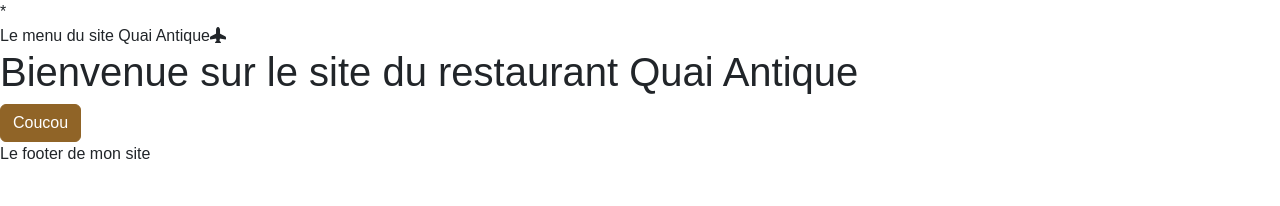
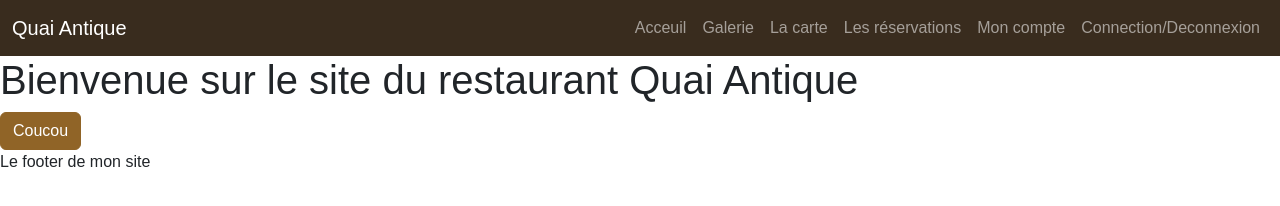
Before and after one commit to olivier435/quaiantiqueRestaurantFont, a website with bundled scripts: page index.html in a window 1280 px wide. Built offline with nearby package versions, Linux system fonts and the light colour scheme; files whose address does not match are found by name; a web font is replaced by a local one.

Commit message:
add site heade

```diff
--- a/index.html
+++ b/index.html
@@ -3,7 +3,7 @@
 
 <head>
     <meta charset="UTF-8">
-    <meta name="viewport" content="width=device-width, initial-scale=1.0">*
+    <meta name="viewport" content="width=device-width, initial-scale=1.0">
     <link rel="preconnect" href="https://fonts.googleapis.com">
     <link rel="preconnect" href="https://fonts.gstatic.com" crossorigin>
     <link href="https://fonts.googleapis.com/css2?family=Hind+Madurai:wght@300;400;500;600;700&display=swap"
@@ -14,7 +14,41 @@
 
 <body>
 
-    <header>Le menu du site Quai Antique<i class="bi bi-airplane-fill"></i></header>
+    <header>
+        <nav class="navbar navbar-expand-lg bg-dark" data-bs-theme="dark">
+            <div class="container-fluid">
+                <a class="navbar-brand" href="/">Quai Antique</a>
+                <button class="navbar-toggler" type="button" data-bs-toggle="collapse"
+                    data-bs-target="#navbarSupportedContent" aria-controls="navbarSupportedContent"
+                    aria-expanded="false" aria-label="Toggle navigation">
+                    <span class="navbar-toggler-icon"></span>
+                </button>
+                <div class="collapse navbar-collapse" id="navbarSupportedContent">
+                    <ul class="navbar-nav ms-auto mb-2 mb-lg-0">
+                        <li class="nav-item">
+                            <a class="nav-link" href="/">Acceuil</a>
+                        </li>
+                        <li class="nav-item">
+                            <a class="nav-link" href="#">Galerie</a>
+                        </li>
+                        <li class="nav-item">
+                            <a class="nav-link" href="#">La carte</a>
+                        </li>
+                        <li class="nav-item">
+                            <a class="nav-link" href="#">Les réservations</a>
+                        </li>
+                        <li class="nav-item">
+                            <a class="nav-link" href="#">Mon compte</a>
+                        </li>
+                        <li class="nav-item">
+                            <a class="nav-link" href="#">Connection/Deconnexion</a>
+                        </li>
+                    </ul>
+                </div>
+            </div>
+        </nav>
+    </header>
+    </nav>
     <main id="main-page">
         <!--Le contenu de la page sera injectéee ici-->
     </main>
```
